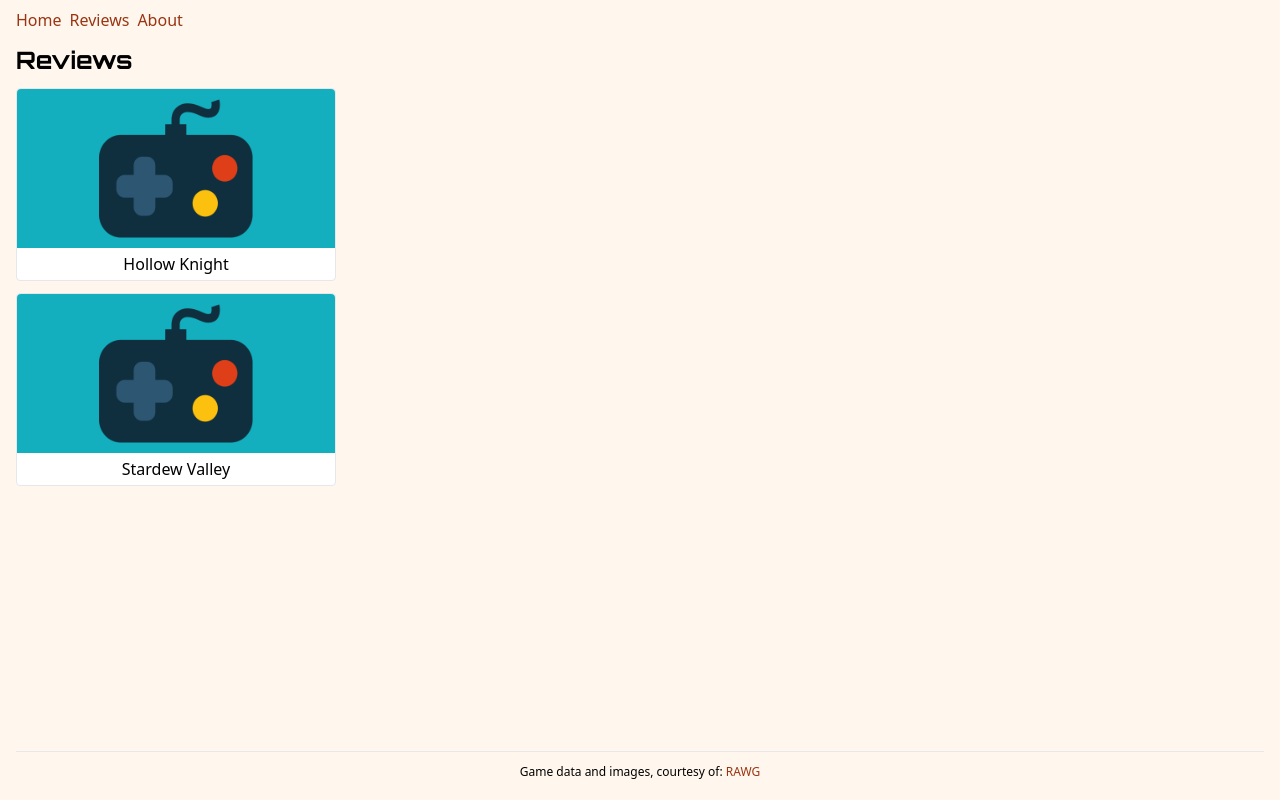
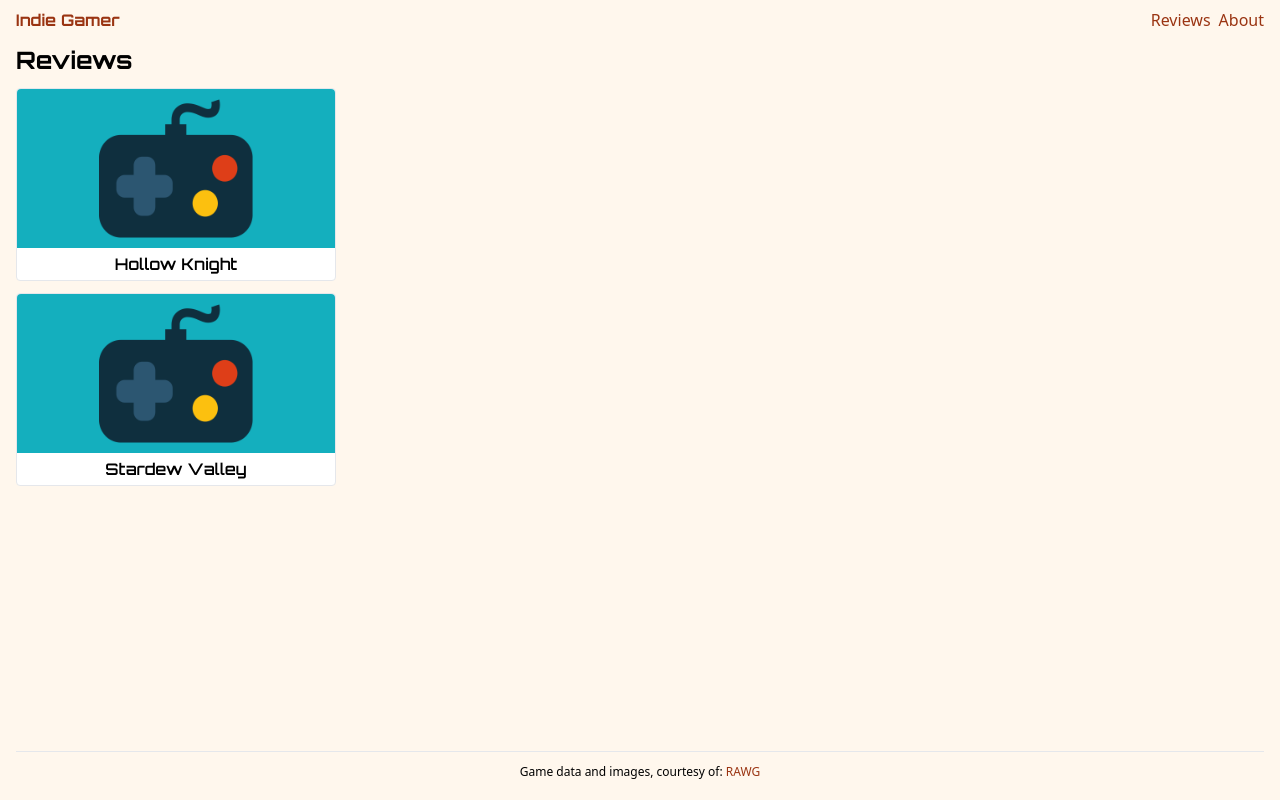
Before and after one commit to patriciacostadacruz/next-reviews-app, a Next.js app: page /reviews in a window 1280 px wide. Built offline with nearby package versions, Linux system fonts and the light colour scheme.

Commit message:
Adds additional styling with custom font

```diff
--- a/app/reviews/page.tsx
+++ b/app/reviews/page.tsx
@@ -15,7 +15,9 @@ export default function ReviewsPage() {
               height="180"
               className="rounded-t"
             />
-            <h2 className="py-1 text-center">Hollow Knight</h2>
+            <h2 className="py-1 text-center font-orbitron font-semibold">
+              Hollow Knight
+            </h2>
           </Link>
         </li>
         <li className="border w-80 bg-white rounded hover:shadow-xl">
@@ -27,7 +29,9 @@ export default function ReviewsPage() {
               height="180"
               className="rounded-t"
             />
-            <h2 className="py-1 text-center">Stardew Valley</h2>
+            <h2 className="py-1 text-center font-orbitron font-semibold">
+              Stardew Valley
+            </h2>
           </Link>
         </li>
       </ul>
--- a/components/Heading.tsx
+++ b/components/Heading.tsx
@@ -6,8 +6,6 @@ interface HeadingProps {
 
 export default function Heading({ children }: HeadingProps) {
   return (
-    <h1 className={`font-bold text-2xl pb-3 ${orbitron.className}`}>
-      {children}
-    </h1>
+    <h1 className={`font-bold text-2xl pb-3 font-orbitron`}>{children}</h1>
   );
 }
--- a/components/Navbar.tsx
+++ b/components/Navbar.tsx
@@ -5,11 +5,14 @@ export default function Navbar() {
     <nav>
       <ul className="flex gap-2">
         <li>
-          <Link href="/" className="text-orange-800 hover:underline">
-            Home
+          <Link
+            href="/"
+            className="text-orange-800 hover:underline font-orbitron font-bold"
+          >
+            Indie Gamer
           </Link>
         </li>
-        <li>
+        <li className="ml-auto">
           <Link href="/reviews" className="text-orange-800 hover:underline">
             Reviews
           </Link>
```
